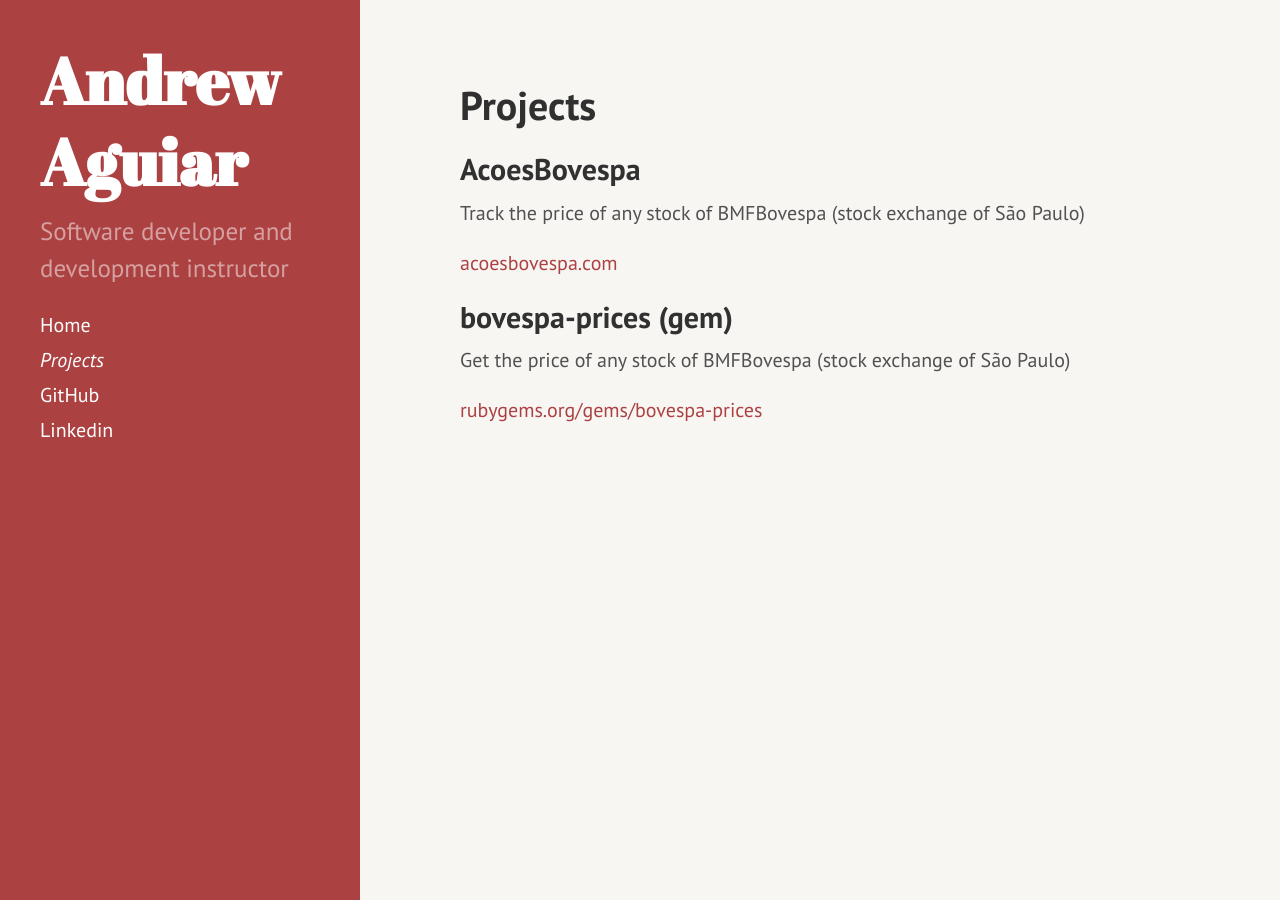
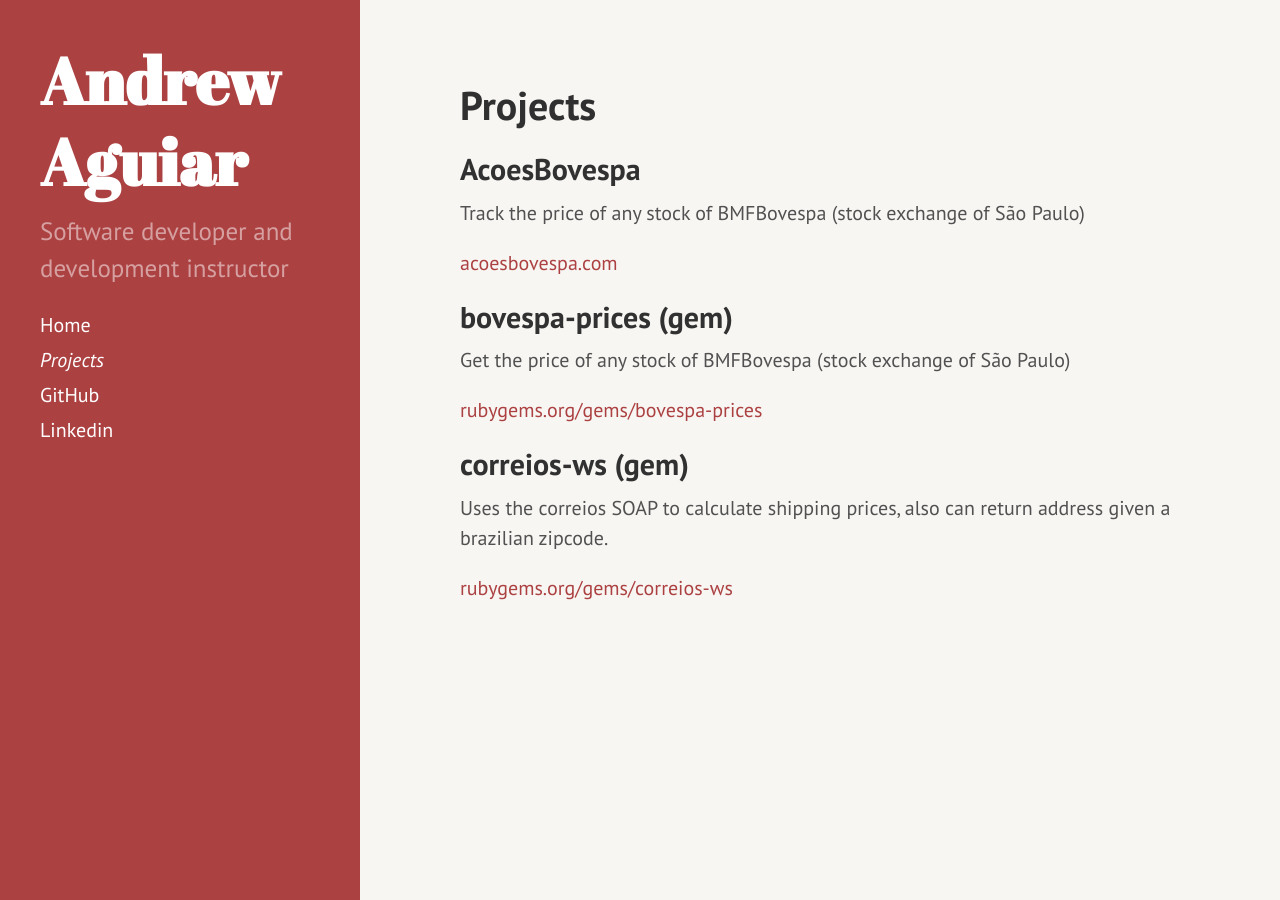
Before and after one commit to gadsc/andrewaguiar.github.io, a Jekyll site: the page built from projects/index.md, in a window 1280 px wide. Built offline with Jekyll 4.4.1, drawn with Linux system fonts in a browser that asks for light colours; Markdown is read by kramdown in place of the engine named in the settings.

Commit message:
Update index.md

```diff
--- a/projects/index.md
+++ b/projects/index.md
@@ -14,3 +14,9 @@
 Get the price of any stock of BMFBovespa (stock exchange of São Paulo)
 
 [rubygems.org/gems/bovespa-prices](https://rubygems.org/gems/bovespa-prices)
+
+## correios-ws (gem)
+
+Uses the correios SOAP to calculate shipping prices, also can return address given a brazilian zipcode.
+
+[rubygems.org/gems/correios-ws](https://rubygems.org/gems/correios-ws)
```
